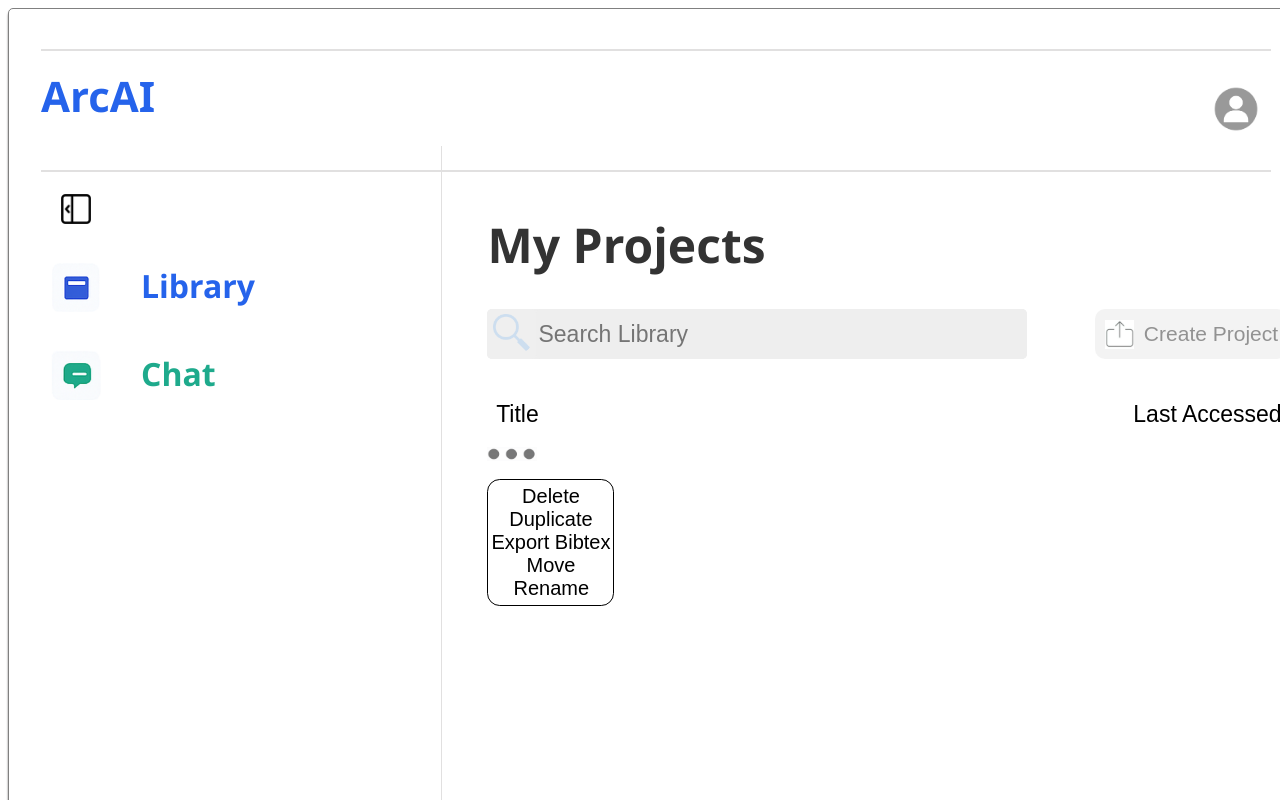
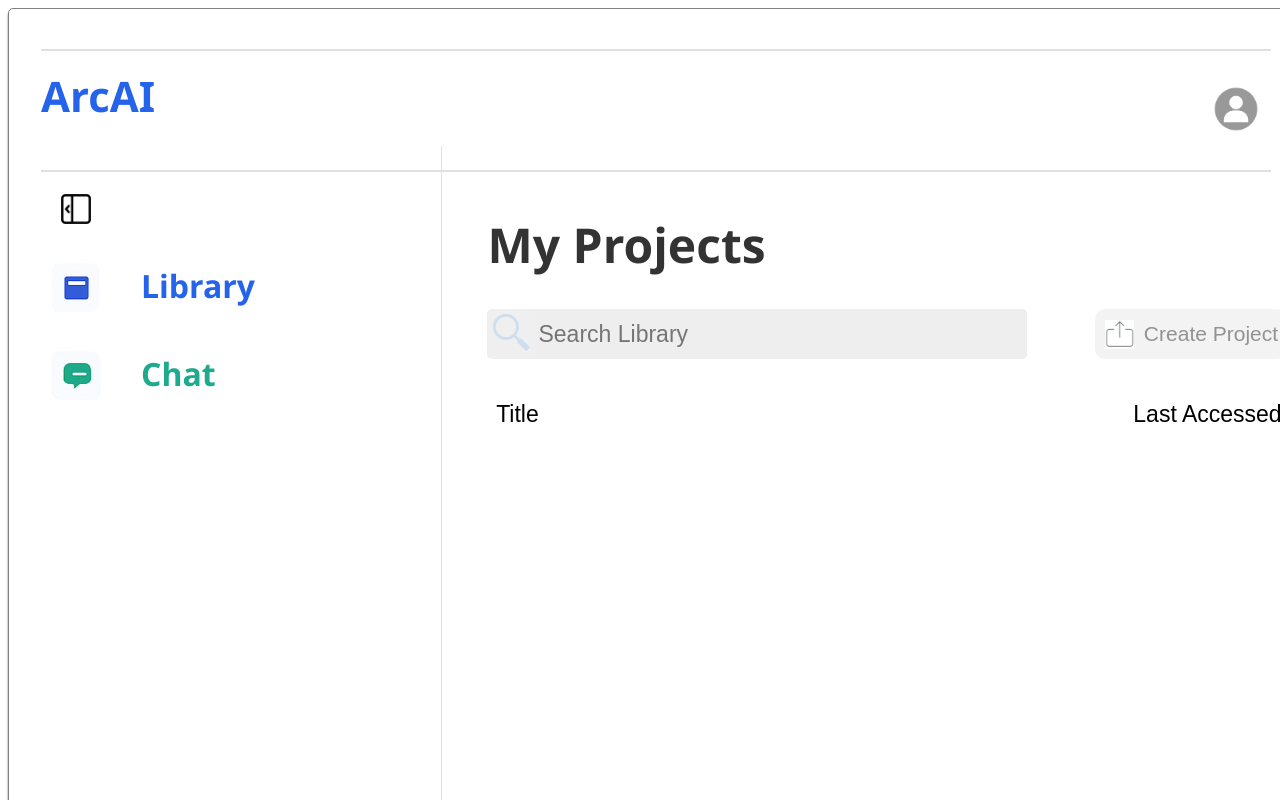
Before and after one commit to SARWANdev/ArcAI, a React (Vite) app in the folder VIEW/: page /workspace/library in a window 1280 px wide. Shown: the top 800 px of the page. Built offline with nearby package versions, Linux system fonts and the light colour scheme; sample sign-in values are in the browser's storage.

Commit message:
refactoring

```diff
--- a/VIEW/src/Pages/Components/LibraryPageProjectContainer.jsx
+++ b/VIEW/src/Pages/Components/LibraryPageProjectContainer.jsx
@@ -1,6 +1,4 @@
 import "./LibraryPageProjectContainer.css"
-import SettingsButton from "./Buttons/SettingsButton"
-import PopUpBoxDocumentsOptions from "./PopUpBoxDocumentsOptions"
 export default function LibraryPageProjectContainer(){
     return(
         <div className="library-page-project-title-container">
@@ -8,8 +6,6 @@
                 <button className="library-page-project-title-button" title="Title button">Title</button>
                 <button className="library-page-project-last-accessed-button" title="Last Accessed button">Last Accessed</button>
             </div>
-            <SettingsButton/>
-            <PopUpBoxDocumentsOptions/>
         </div>
     )
 }
--- a/VIEW/src/Pages/Components/PopUpBoxDocumentsOptions.css
+++ b/VIEW/src/Pages/Components/PopUpBoxDocumentsOptions.css
@@ -4,7 +4,7 @@
     border: 1px solid black;
     width: 125px;
     height: 125px;
-    display: flex;
+    display: none;
     flex-direction: column;
     justify-content: center;
     align-items: center;
```
